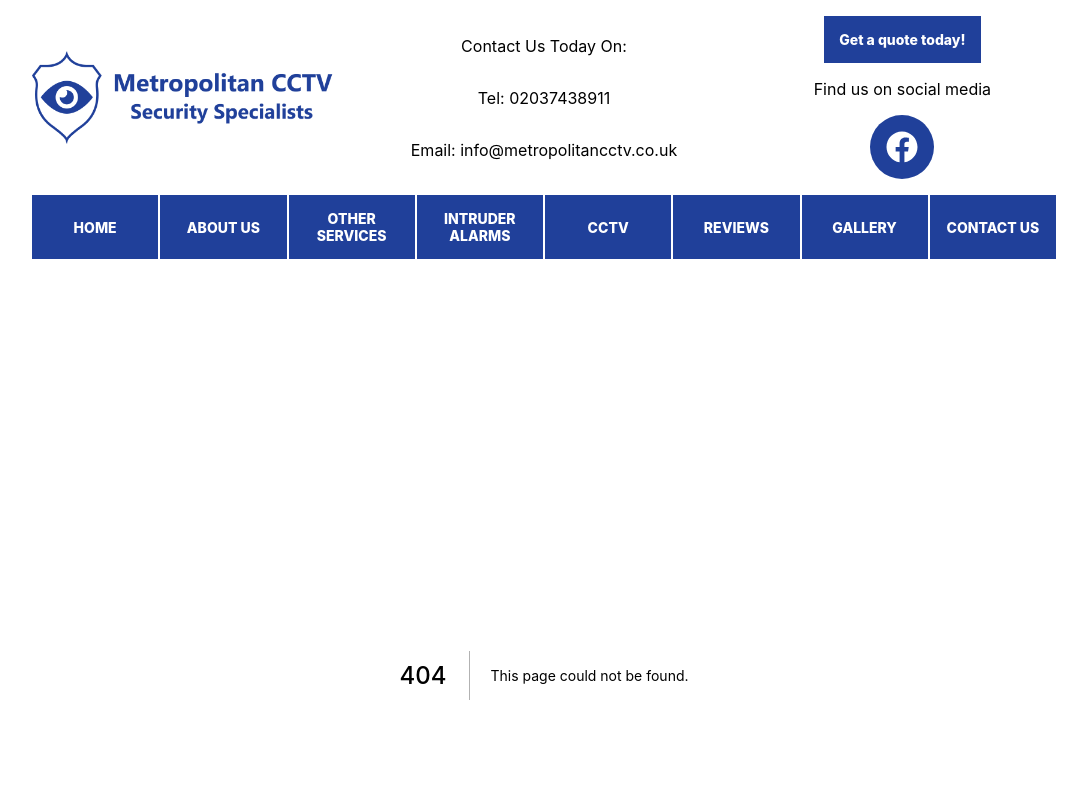
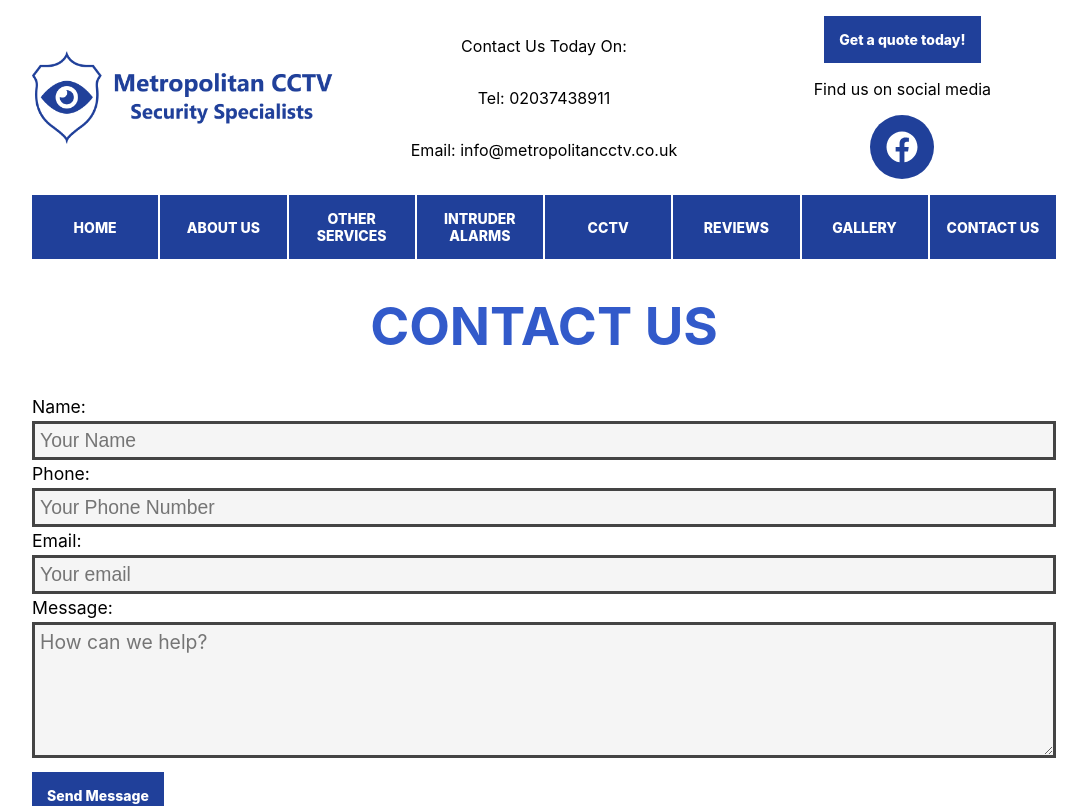
Before and after one commit to JosephChotard/metropolitancctv, a Next.js app: page /contact in a window 1280 px wide. Before the commit this address had no page. Shown: the top 806 px of the page, without its empty margins (96-1183 px from the left). Built offline with nearby package versions, Linux system fonts and the light colour scheme.

Commit message:
contact form

```diff
--- a/package.json
+++ b/package.json
@@ -10,6 +10,7 @@
   "dependencies": {
     "include-media": "^1.4.9",
     "next": "10.0.8",
+    "nodemailer": "^6.5.0",
     "react": "17.0.1",
     "react-dom": "17.0.1",
     "react-icons": "^4.2.0",
--- /dev/null
+++ b/pages/api/contact.ts
@@ -0,0 +1,29 @@
+import nodemailer from "nodemailer"
+
+
+const transporter = nodemailer.createTransport({
+  service: "FastMail",
+  auth: {
+    user: process.env.EMAIL_USERNAME,
+    pass: process.env.EMAIL_PASSWORD,
+  },
+})
+
+export default function handler(req, res) {
+  const mail = {
+    from: 'contactform@metropolitancctv.co.uk',
+    replyTo: req.body.email,
+    to: process.env.EMAIL_USERNAME,
+    subject: 'Metropolitan CCTV Contact Form',
+    text: `Name: ${req.body.name}\nEmail: <${req.body.email}>\nMessage:\n${req.body.message}`,
+  }
+  transporter.sendMail(mail, function (err, info) {
+    if (err) {
+      console.log(err)
+      res.status(500).json({ message: `Error: ${err.message}` })
+    } else {
+      console.log(info)
+      res.status(204).json({ message: `Got it ${info}` })
+    }
+  })
+}
--- /dev/null
+++ b/pages/contact/Contact.module.scss
@@ -0,0 +1,26 @@
+.form {
+  display: flex;
+  flex-direction: column;
+
+  textarea {
+    font-family: inherit;
+    min-height: 7em;
+  }
+
+  label {
+    display: flex;
+    flex-direction: column;
+  }
+
+  button {
+    margin-top: 1em;
+  }
+
+  input,
+  textarea {
+    background-color: rgb(245, 245, 245);
+    border: 3px solid #444;
+    padding: 5px;
+    font-size: 1.1em;
+  }
+}
--- /dev/null
+++ b/pages/contact/index.tsx
@@ -0,0 +1,51 @@
+import React from 'react'
+import styles from './Contact.module.scss'
+
+export default function IntruderAlarms() {
+
+  const registerUser = async event => {
+    event.preventDefault()
+
+    const res = await fetch('/api/contact', {
+      body: JSON.stringify({
+        name: event.target.name.value,
+        phone: event.target.phone.value,
+        email: event.target.email.value,
+        message: event.target.message.value
+      }),
+      headers: {
+        'Content-Type': 'application/json'
+      },
+      method: 'POST'
+    })
+
+    const result = await res.json()
+    console.log(result)
+    // result.user => 'Ada Lovelace'
+  }
+  return (
+    <div className={`content`}>
+      <h1>CONTACT US</h1>
+
+      <form onSubmit={registerUser} className={styles.form}>
+        <label>
+          Name:
+          <input type="text" id="name" autoComplete="name" placeholder="Your Name"/>
+        </label>
+        <label>
+          Phone:
+          <input type="text" id="phone" autoComplete="phone" placeholder="Your Phone Number"/>
+        </label>
+        <label>
+          Email:
+          <input type="text" id="email" autoComplete="email" placeholder="Your email"/>
+        </label>
+        <label>
+          Message:
+          <textarea id="message" placeholder="How can we help?"/>
+        </label>
+        <button type="submit" className="button">Send Message</button>
+      </form>
+    </div>
+  )
+}
```
Also changed, not shown: 1 other file (tests, documents, lock files or other folders).
